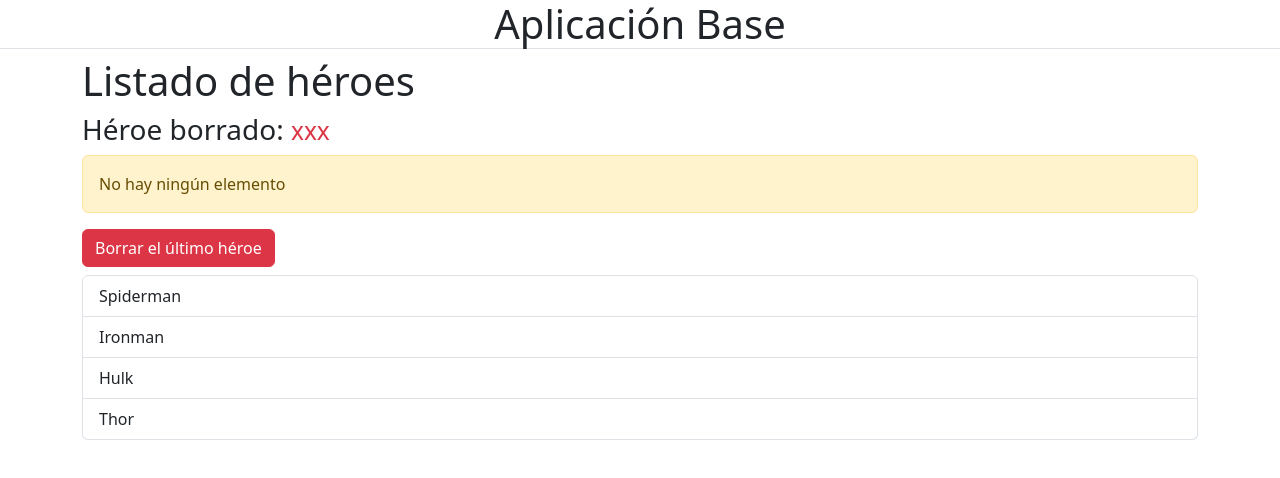
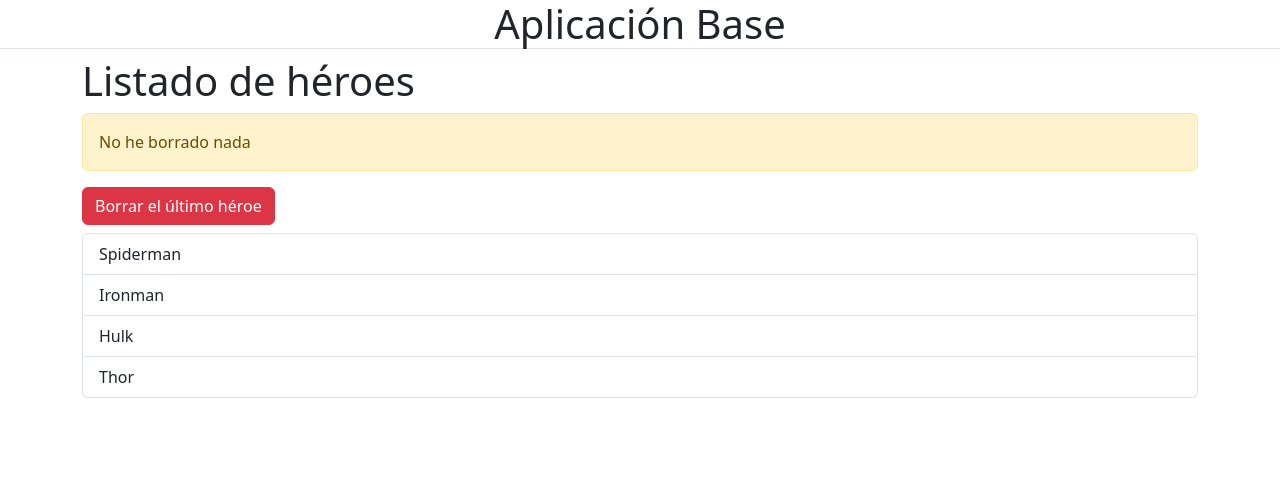
Before and after one commit to magadiflo/bases-app, an Angular app: page / in a window 1280 px wide. Shown: the top 478 px of the page. Built offline with nearby package versions, Linux system fonts and the light colour scheme.

Commit message:
Ng-template y el ngIf-else

```diff
--- a/src/app/heroes/list/list.component.html
+++ b/src/app/heroes/list/list.component.html
@@ -1,14 +1,18 @@
 <div class="container">
   <h1>Listado de héroes</h1>
-  <h3>Héroe borrado: <small class="text-danger">xxx</small></h3>
-  <div class="alert alert-warning">
-    No hay ningún elemento
+  <div *ngIf="deletedHero; else showMessage">
+    <h3>Héroe borrado: <small class="text-danger">{{ deletedHero }}</small></h3>
   </div>
-  <button type="button" class="btn btn-danger">
+  <button type="button" *ngIf="heroNames.length > 0" (click)="deleteLastHero()" class="btn btn-danger">
     Borrar el último héroe
   </button>
 
   <ul class="list-group mt-2">
     <li class="list-group-item" *ngFor="let heroName of heroNames;">{{ heroName }}</li>
   </ul>
+  <ng-template #showMessage>
+    <div class="alert alert-warning mt-2">
+      No he borrado nada
+    </div>
+  </ng-template>
 </div>
--- a/src/app/heroes/list/list.component.ts
+++ b/src/app/heroes/list/list.component.ts
@@ -8,5 +8,10 @@ import { Component } from '@angular/core';
 export class ListComponent {
 
   public heroNames: string[] = ['Spiderman', 'Ironman', 'Hulk', 'Thor'];
+  public deletedHero?: string;
+
+  deleteLastHero(): void {
+    this.deletedHero = this.heroNames.pop();
+  }
 
 }
```
